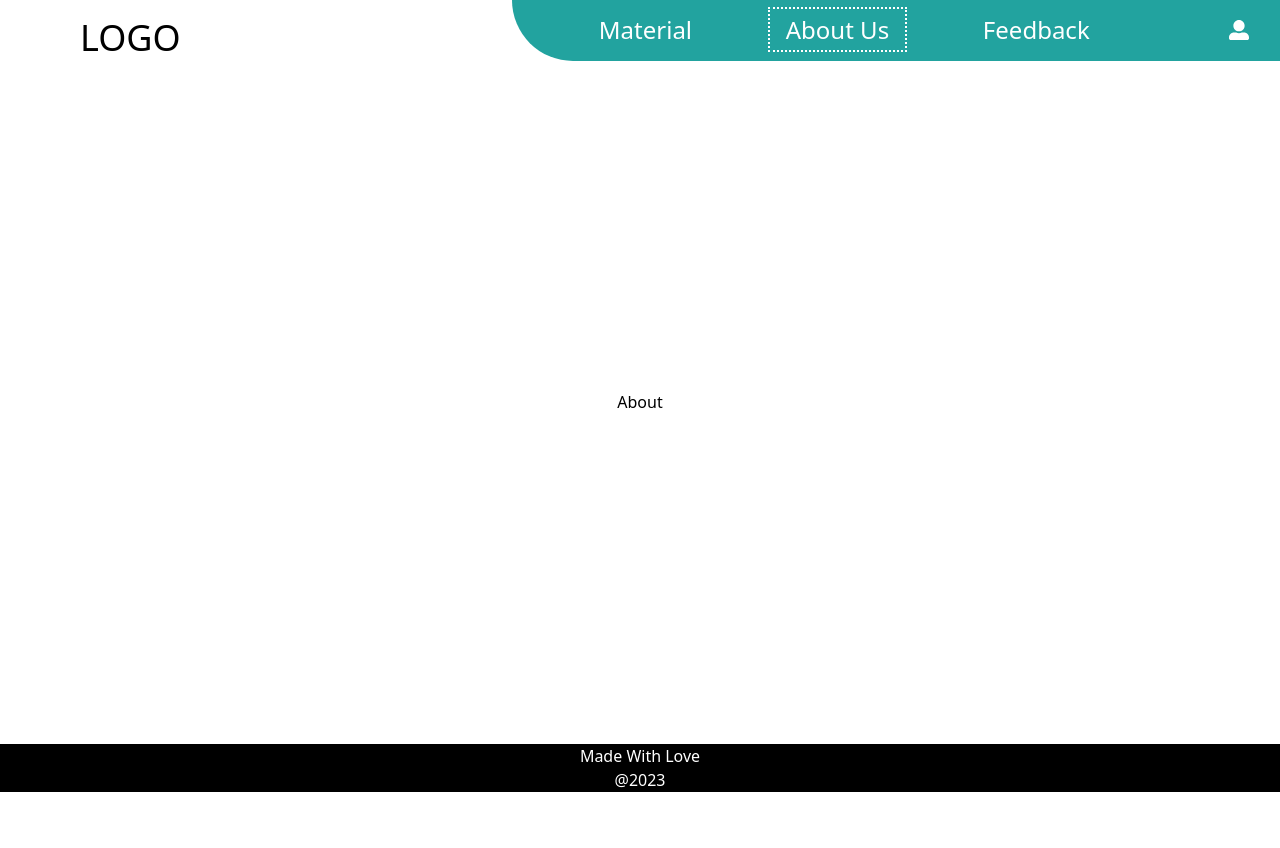
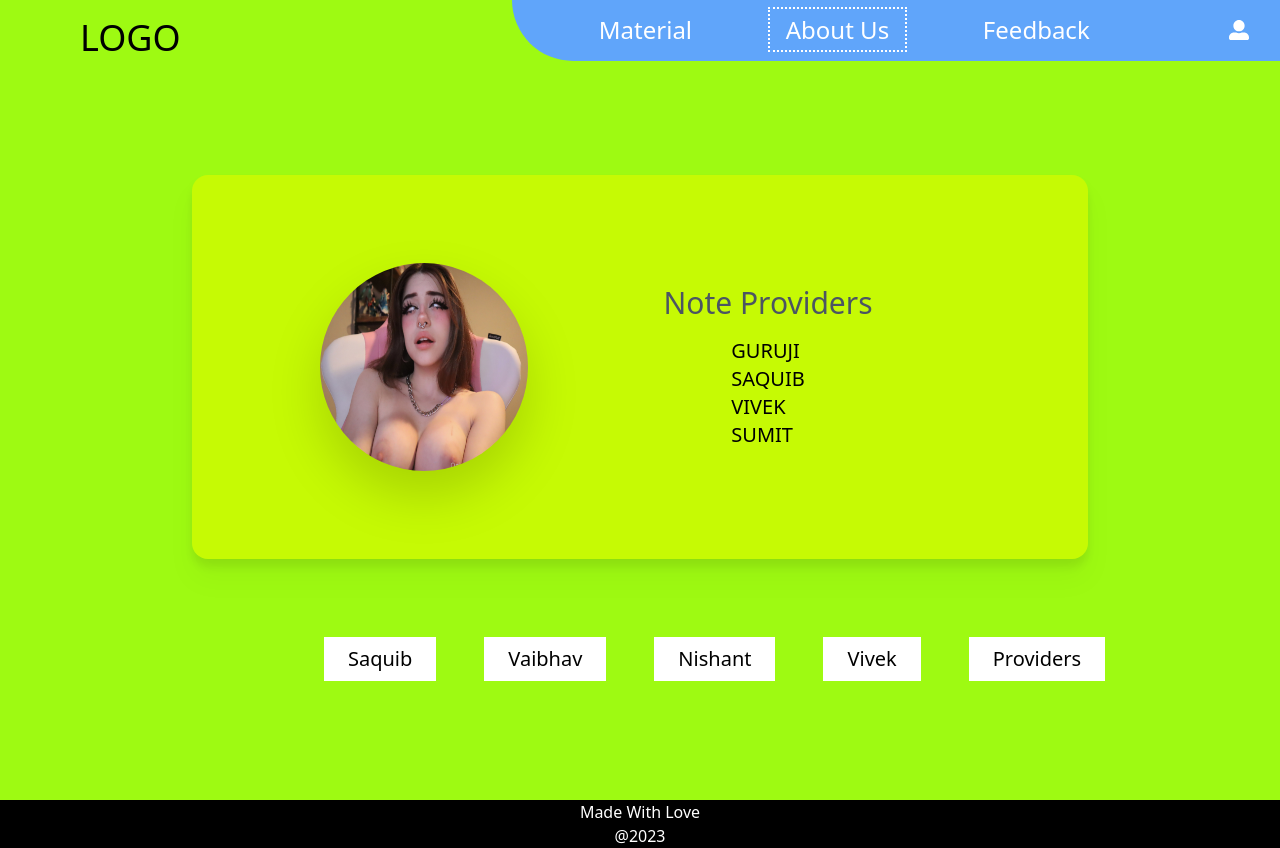
Before and after one commit to hellovaibhav/AcademiaStacks, a React (Create React App) app in the folder client/: page /about in a window 1280 px wide. Before the commit the page ends 800 px from the top, so only its background shows below. Built offline with nearby package versions, Linux system fonts and the light colour scheme.

Commit message:
created about page with all functionalities

```diff
--- a/client/src/App.css
+++ b/client/src/App.css
@@ -13,6 +13,92 @@
   outline-width: 2px;
 
 }
+.customBgColor{
+  height: 100vh;
+  width: auto;
+  animation : changeBg 10s linear infinite ;
+  display: flex;
+  justify-content: center;
+  align-items: center;
+  margin-top: -3.8rem;
+}
+.customBgColor2{
+  height: 100vh;
+  width: auto;
+  animation : changeBg2 10s linear infinite ;
+  display: flex;
+  justify-content: center;
+  align-items: center;
+  margin-top: -3.8rem;
+}
+@keyframes changeBg2{
+  100%{
+    background-color: rgb(244, 244, 150);
+  }
+  90%{
+    background-color: rgb(255, 255, 106);
+  }
+  80%{
+    background-color: rgb(252, 252, 54);
+  }
+  70%{
+    background-color: rgb(255, 255, 23);
+  }
+  60%{
+    background-color: rgb(252, 252, 8);
+  }
+  50%{
+    background-color: rgb(149, 249, 0);
+  }
+  40%{
+    background-color: rgb(167, 252, 38);
+  }
+  30%{
+    background-color: rgb(188, 255, 88);
+  }
+  20%{
+  }
+  10%{
+    background-color: rgb(252, 252, 54);
+  }
+  0%{
+    background-color: rgb(255, 255, 106);
+  }
+}
+@keyframes changeBg{
+  0%{
+    background-color: rgb(244, 244, 150);
+  }
+  10%{
+    background-color: rgb(255, 255, 106);
+  }
+  20%{
+    background-color: rgb(252, 252, 54);
+  }
+  30%{
+    background-color: rgb(255, 255, 23);
+  }
+  40%{
+    background-color: rgb(252, 252, 8);
+  }
+  50%{
+    background-color: rgb(149, 249, 0);
+  }
+  60%{
+    background-color: rgb(167, 252, 38);
+  }
+  70%{
+    background-color: rgb(188, 255, 88);
+  }
+  80%{
+  }
+  90%{
+    background-color: rgb(252, 252, 54);
+  }
+  100%{
+    background-color: rgb(255, 255, 106);
+  }
+}
 
 
 @tailwind base;
--- a/client/src/components/Navbar.jsx
+++ b/client/src/components/Navbar.jsx
@@ -24,9 +24,9 @@ const Navbar = () => {
           </Link>
         </motion.p>
       </div>
-      <motion.div className="w-[60vw] text-white h-[3.8rem] flex items-center justify-around rounded-bl-[5rem] pl-10  bg-[#22A39F]"
-      initial={{y:-10 , x:10}}
-      animate={{y:0 , x:0 ,transition:{duration:1}}}
+      <motion.div className="w-[60vw] text-white h-[3.8rem] flex items-center justify-around rounded-bl-[5rem] pl-10  bg-blue-400"
+      initial={{x:100,scale:1}}
+      animate={{x:0,scale:1 ,transition:{duration:1 ,delay:1}}}
       >
         <motion.p
           initial={{ y: -50, opacity: 0 }}
@@ -41,7 +41,7 @@ const Navbar = () => {
             },
           }}
           // whileHover={{ scale: 1.2, transition: { duration: 0.4 } }}
-          whileTap={{scale:0.9 , transition: { duration: 0.3 }}}
+          whileTap={{scale:0.7 , transition: { duration: 0.3 }}}
         >
           <NavLink
             to="/material"
@@ -63,7 +63,7 @@ const Navbar = () => {
             },
           }}
           // whileHover={{ scale: 1.2, transition: { duration: 0.4 } }}
-          whileTap={{scale:0.9 , transition: { duration: 0.3 }}}
+          whileTap={{scale:0.7 , transition: { duration: 0.3 }}}
 
         >
           <NavLink
@@ -86,7 +86,7 @@ const Navbar = () => {
             },
           }}
           // whileHover={{ scale: 1.2, transition: { duration: 0.4 } }}
-          whileTap={{scale:0.9 , transition: { duration: 0.3 }}}
+          whileTap={{scale:0.7 , transition: { duration: 0.3 }}}
 
         >
           <NavLink
@@ -109,7 +109,7 @@ const Navbar = () => {
             },
           }}
           // whileHover={{ scale: 1.2, transition: { duration: 0.4 } }}
-          whileTap={{scale:0.9 , transition: { duration: 0.3 }}}
+          whileTap={{scale:0.7 , transition: { duration: 0.3 }}}
 
         ></motion.p>
 
@@ -126,7 +126,7 @@ const Navbar = () => {
             },
           }}
           // whileHover={{ scale: 1.2, transition: { duration: 0.4 } }}
-          whileTap={{scale:0.9 , transition: { duration: 0.3 }}}
+          whileTap={{scale:0.7 , transition: { duration: 0.3 }}}
 
         >
           <NavLink
--- a/client/src/pages/About.jsx
+++ b/client/src/pages/About.jsx
@@ -1,9 +1,195 @@
-import React from 'react'
+import React, { useState } from "react";
+import { motion } from "framer-motion";
+import img from "..//assets/profilePic.jpg";
+const About = () => {
+  const [provider, setProvider] = useState(true);
+  const [saquib, setSaquib] = useState(false);
+  const [vaibhav, setVaibhav] = useState(false);
+  const [nishant, setNishant] = useState(false);
+  const [vivek, setVivek] = useState(false);
+  return (
+    <div className="customBgColor flex-col justify-evenly ">
+      <div className="drop-shadow-xl flex justify-center items-center flex-col px-[3rem] py-[12rem] customBgColor2 rounded-2xl content w-[70%] h-[40%] mt-24">
+        {provider && (
+          <>
+            {" "}
+            <div className=" flex justify-evenly w-[100%] px-20 items-center">
+              <div className="w-[40%]">
+                <img
+                  src={img}
+                  alt="hat bkl"
+                  className="h-52 w-52 rounded-full drop-shadow-2xl"
+                />
+              </div>
+              <div className="w-[60%] flex flex-col items-center justify-center">
+                <p className="text-3xl font-medium pb-4 text-gray-600">
+                  Note Providers
+                </p>
+                <p className="text-xl font-normal">
+                  GURUJI <br />
+                  SAQUIB
+                  <br />
+                  VIVEK <br />
+                  SUMIT
+                  <br />
+                </p>
+              </div>
+            </div>{" "}
+          </>
+        )}
+        {saquib && (
+          <>
+            {" "}
+            <p className="text-3xl font-medium text-gray-600 pb-2">
+              Saquib Ali
+            </p>
+            <p className="text-xl font-normal pb-1">Dev</p>
+            <p className="text-lg font-light">
+              Lorem ipsum dolor sit, amet consectetur adipisicing elit. Sit
+              cumque quo soluta! Assumenda, provident cum, id maiores animi
+              perferendis temporibus nihil voluptatem, magnam praesentium
+              dolorum sit? Architecto qui velit corporis quas doloribus adipisci
+              facere necessitatibus unde eius magni, a iusto!
+            </p>{" "}
+          </>
+        )}
+        {vaibhav && (
+          <>
+            {" "}
+            <p className="text-3xl font-medium text-gray-600 pb-2">
+              Vaibhav Verma
+            </p>
+            <p className="text-xl font-normal pb-1">Position</p>
+            <p className="text-lg font-light">
+              Lorem ipsum, dolor sit amet consectetur adipisicing elit. Nostrum
+              deleniti est expedita sapiente dolores maiores quia sit
+              consequuntur at praesentium accusamus ipsam, officia ut
+              exercitationem suscipit omnis placeat rem. Itaque dignissimos qui
+              quia similique ad nobis aut aliquam, rerum quo?
+            </p>{" "}
+          </>
+        )}
+        {nishant && (
+          <>
+            {" "}
+            <p className="text-3xl font-medium text-gray-600 pb-2">
+              Nishant Kumar
+            </p>
+            <p className="text-xl font-normal pb-1">Position</p>
+            <p className="text-lg font-light">
+              Lorem ipsum dolor sit amet consectetur adipisicing elit. Facere
+              error, animi eos in esse quas odio aperiam! Vitae nobis soluta
+              impedit omnis maiores incidunt error itaque ipsum hic sit? At, ex.
+              Vitae similique laborum accusantium, atque excepturi voluptates?
+              Illo sapiente quo illum et expedita aspernatur dolor eum neque qui
+              tenetur, doloremque vitae, maxime maiores. Nam illum fugiat ex
+              voluptatem officia?
+            </p>{" "}
+          </>
+        )}
+        {vivek && (
+          <>
+            {" "}
+            <p className="text-3xl font-medium text-gray-600 pb-2">
+              Vivek Giri
+            </p>
+            <p className="text-xl font-normal pb-1">Position</p>
+            <p className="text-lg font-light">
+              Lorem ipsum dolor sit amet consectetur adipisicing elit. Excepturi
+              inventore commodi, exercitationem maxime iste neque ipsam illum
+              possimus ad dolores dolore cumque quia sunt eius quibusdam dolorem
+              atque non sequi incidunt minima corrupti minus vero nam. Quae sed
+              amet a totam eos animi ipsa est eum doloribus labore sint
+              laudantium ex sapiente ducimus culpa sit voluptatem repudiandae
+              laboriosam, minima in voluptates velit itaque molestiae. Dolores,
+              quas corporis porro praesentium facere dicta esse maiores?
+              Temporibus iure fugiat corrupti velit commodi error, aliquam
+              libero placeat iste similique inventore maiores. Adipisci vero
+              quia, reprehenderit veritatis pariatur, laudantium assumenda nemo
+              vitae earum, iusto laborum?
+            </p>{" "}
+          </>
+        )}
+      </div>
+      <div className="buttonsw w-[50%] mb-10 mr-10 flex justify-between">
+        <motion.button
+          className="bg-white mx-6 px-6 py-2 text-xl hover:bg-blue-400 duration-300 hover:text-white hover:rounded-lg hover:drop-shadow-2xl"
+          whileTap={{ scale: 0.7, transition: { duration: 0.1 } }}
+          whileHover={{ scale: 1.2, transition: { duration: 0.2 } }}
+          onClick={() => {
+            console.log("Saquib");
+            setNishant(false);
+            setVaibhav(false);
+            setVivek(false);
+            setProvider(false);
+            setSaquib(true);
+          }}
+        >
+          Saquib
+        </motion.button>
+        <motion.button
+          className="bg-white mx-6 px-6 py-2 text-xl hover:bg-blue-400 duration-300 hover:text-white hover:rounded-lg hover:drop-shadow-2xl"
+          whileHover={{ scale: 1.2, transition: { duration: 0.2 } }}
+          whileTap={{ scale: 0.7, transition: { duration: 0.1 } }}
+          onClick={() => {
+            console.log("vaibhav");
+            setNishant(false);
+            setVaibhav(true);
+            setVivek(false);
+            setProvider(false);
+            setSaquib(false);
+          }}
+        >
+          Vaibhav
+        </motion.button>
+        <motion.button
+          className="bg-white mx-6 px-6 py-2 text-xl hover:bg-blue-400 duration-300 hover:text-white hover:rounded-lg hover:drop-shadow-2xl"
+          whileHover={{ scale: 1.2, transition: { duration: 0.2 } }}
+          whileTap={{ scale: 0.7, transition: { duration: 0.1 } }}
+          onClick={() => {
+            console.log("nishant");
+            setNishant(true);
+            setVaibhav(false);
+            setVivek(false);
+            setProvider(false);
+            setSaquib(false);
+          }}
+        >
+          Nishant
+        </motion.button>
+        <motion.button
+          className="bg-white mx-6 px-6 py-2 text-xl  hover:bg-blue-400 duration-300 hover:text-white hover:rounded-lg hover:drop-shadow-2xl"
+          whileHover={{ scale: 1.2, transition: { duration: 0.2 } }}
+          whileTap={{ scale: 0.7, transition: { duration: 0.1 } }}
+          onClick={() => {
+            console.log("giri");
+            setNishant(false);
+            setVaibhav(false);
+            setVivek(true);
+            setProvider(false);
+            setSaquib(false);
+          }}
+        >
+          Vivek
+        </motion.button>
+        <motion.button
+          className="bg-white mx-6 px-6 py-2 text-xl  hover:bg-blue-400 duration-300 hover:text-white hover:rounded-lg hover:drop-shadow-2xl"
+          whileHover={{ scale: 1.2, transition: { duration: 0.2 } }}
+          whileTap={{ scale: 0.7, transition: { duration: 0.1 } }}
+          onClick={() => {
+            console.log("giri");
+            setNishant(false);
+            setVaibhav(false);
+            setVivek(false);
+            setProvider(true);
+            setSaquib(false);
+          }}
+        >
+          Providers
+        </motion.button>
+      </div>
+    </div>
+  );
+};
 
-const About = () => {
-  return (
-    <div className="min-h-[85.4vh] flex items-center justify-center ">About</div>
-  )
-}
-
-export default About
+export default About;
```
Also changed, not shown: client/src/assets/profilePic.jpg (added).
